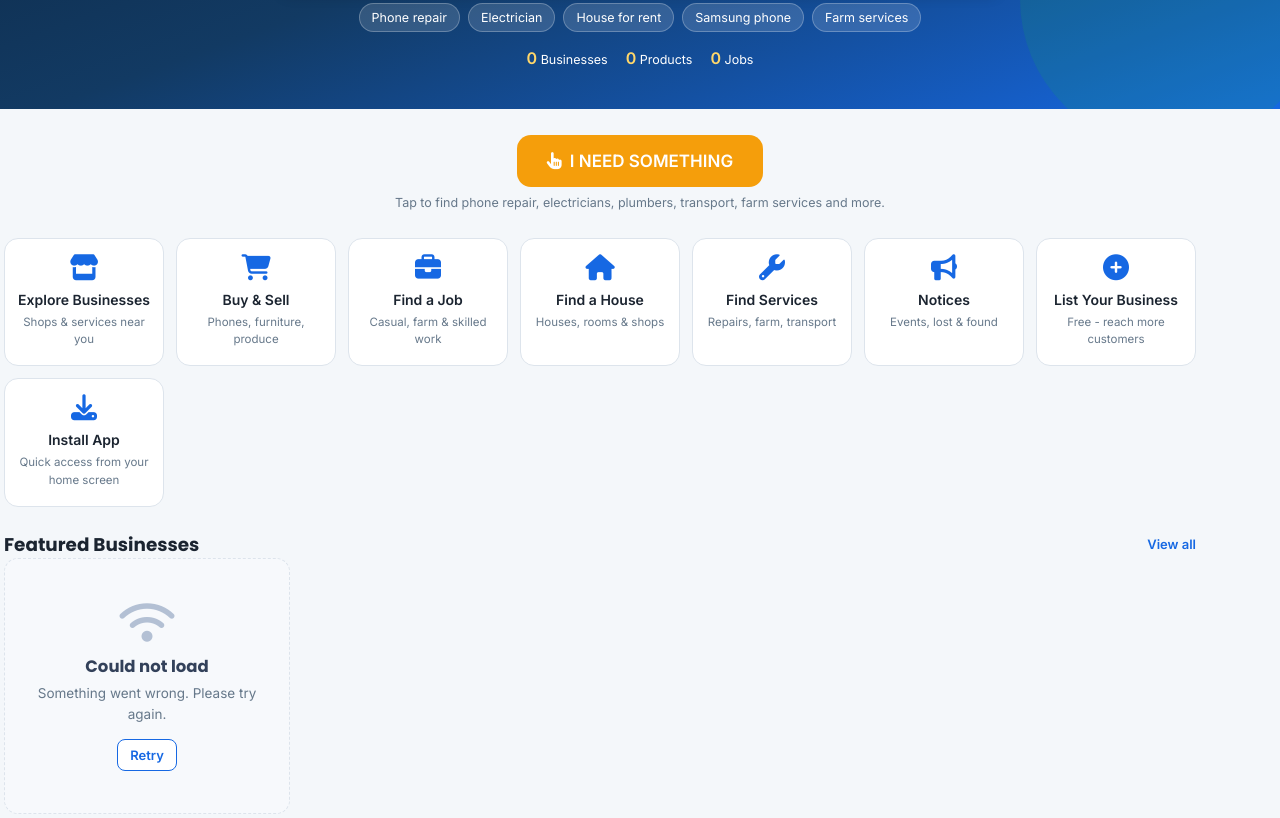
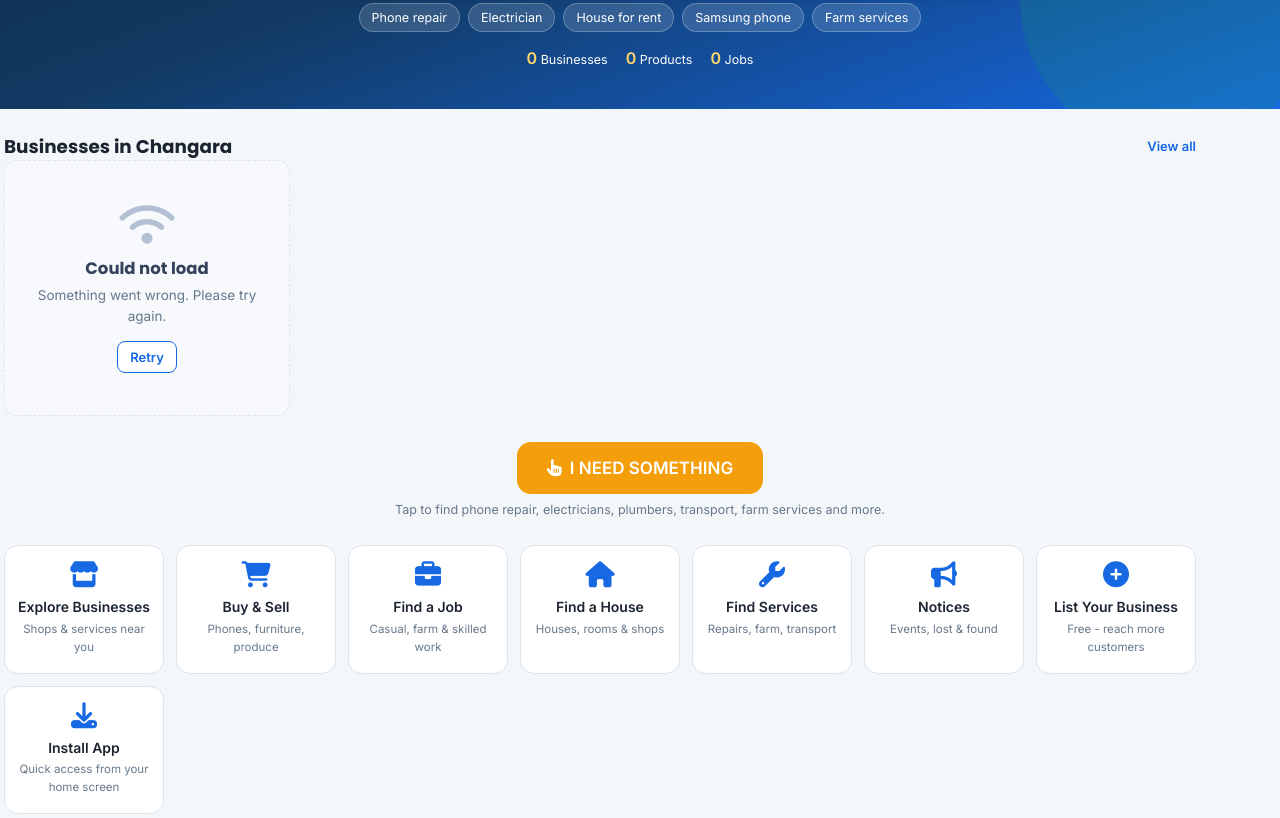
Before and after one commit to rashidjumachepkwony-commits/changara-connect, a website: page client/index.html in a window 1280 px wide. Shown: the part 286-1104 px from the top of the page. Drawn offline with Linux system fonts and the light colour scheme; no server answers.

Commit message:
Move business listings to top of homepage (immediately after hero section)

```diff
--- a/client/index.html
+++ b/client/index.html
@@ -97,6 +97,11 @@
       </div>
     </section>
 <!-- ===== HOME_BODY ===== -->
+    <section class="container section-block" id="bizPromo">
+      <div class="section-title"><h2>Businesses in Changara</h2><a class="section-link" href="businesses.html">View all</a></div>
+      <div class="grid grid-auto" id="homeBiz"></div>
+    </section>
+
     <section class="container" style="text-align:center;margin-top:26px">
       <button class="btn btn-orange btn-lg" id="openNeeds" style="font-size:17px;padding:16px 30px;border-radius:14px"><i class="fa-solid fa-hand-pointer"></i> I NEED SOMETHING</button>
       <p class="text-muted mt-1">Tap to find phone repair, electricians, plumbers, transport, farm services and more.</p>
@@ -118,11 +123,6 @@
     <section class="container section-block" id="adsSection" style="display:none" aria-label="Sponsored">
       <div class="section-title"><h2>Sponsored</h2></div>
       <div class="ads-row" id="homeAds"></div>
-    </section>
-
-    <section class="container section-block">
-      <div class="section-title"><h2>Featured Businesses</h2><a class="section-link" href="businesses.html">View all</a></div>
-      <div class="grid grid-auto" id="homeBiz"></div>
     </section>
 
     <section class="container section-block">
```
